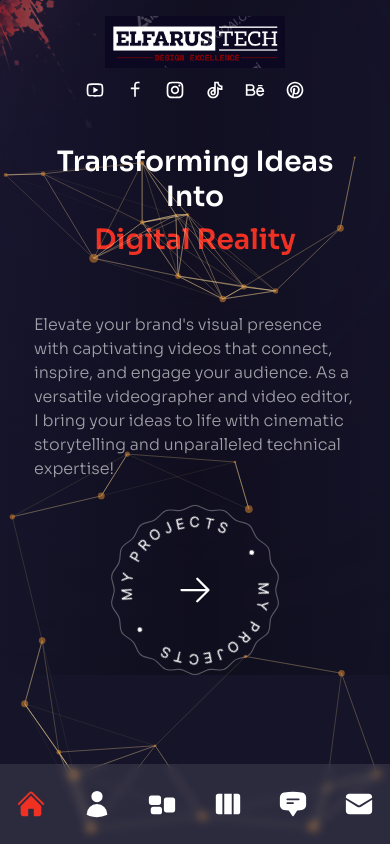
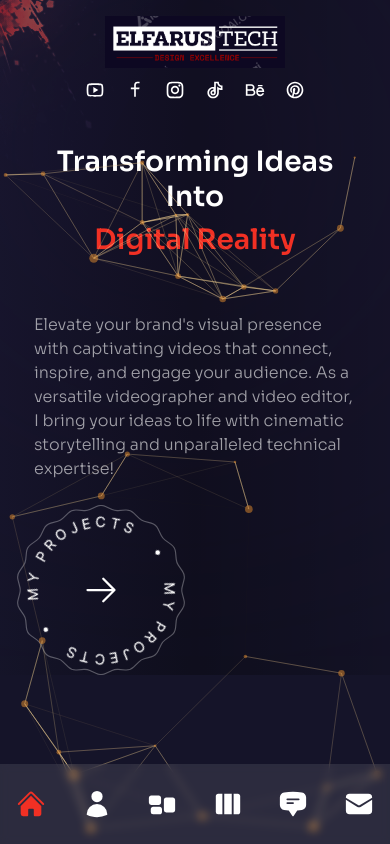
Before and after one commit to Besufekad-HAZ/Elfarus-Portfolio, a Next.js app: page / in a window 390 px wide. Built offline with nearby package versions, Linux system fonts and the light colour scheme.

Commit message:
Justify-start the button across all breakpoints using mx-auto and justify-center

```diff
--- a/pages/index.js
+++ b/pages/index.js
@@ -51,8 +51,9 @@ const Home = () => {
           </motion.p>
 
           {/* Button Container */}
-          <div className="flex flex-col items-center space-y-4 md:space-y-6">
-            <div className="flex justify-center xl:hidden">
+          <div className="flex flex-col items-start space-y-4 md:space-y-6">
+            {/* Changed from items-center to items-start */}
+            <div className="flex xl:hidden">
               <ProjectsBtn />
             </div>
             <motion.div
@@ -60,7 +61,7 @@ const Home = () => {
               initial="hidden"
               animate="show"
               exit="hidden"
-              className="hidden xl:flex justify-center" // Added justify-center here
+              className="hidden xl:flex"
             >
               <ProjectsBtn />
             </motion.div>
```
